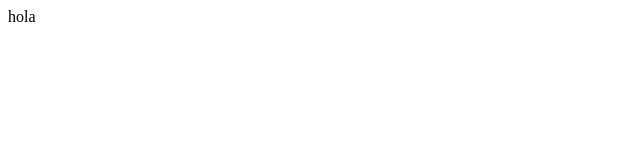
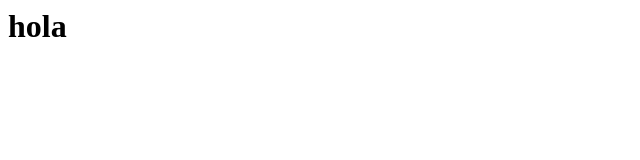
Before and after one commit to Juberth8/proyecto-uno, a plain HTML site: page index.html in a window 1280 px wide. Shown: the whole page, without its empty margins (0-640 px from the left). Drawn offline with Linux system fonts and the light colour scheme.

Commit message:
Creado el cuerpo

```diff
--- a/index.html
+++ b/index.html
@@ -2,5 +2,8 @@
 <head>
 	<title>Hola</title>
 </head>
-	hola
+<body>
+	<h1>hola</h1>
+</body>
+
 </html>
```
